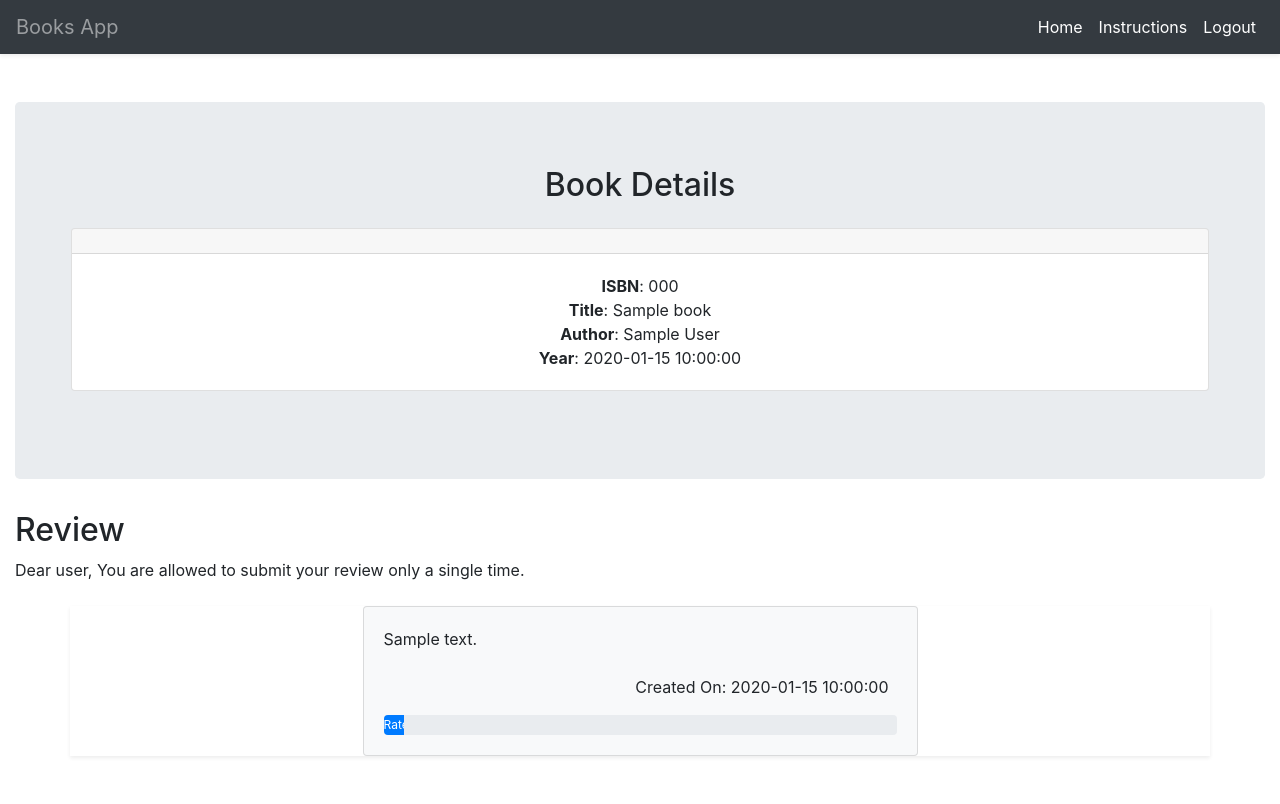
After one commit to devjayantmalik/project1-edx-book-review-website, a Flask app: template templates/details.html in a window 1280 px wide. The commit adds this page. Run offline with Flask 2, Linux system fonts and the light colour scheme; the template is opened without the code that fills it: most values are stand-ins (such as "Sample title", 1, 10 or a date in 2020); some libraries are stand-ins or nearby versions.

Commit message:
finished book detail page and updated header to contain instructions and logout link. Also fixed issues in index page

```diff
--- a/requirements.txt
+++ b/requirements.txt
@@ -1,10 +1,15 @@
+certifi==2019.11.28
+chardet==3.0.4
 click==7.1.1
 Flask==1.1.1
 Flask-Session==0.3.1
 gunicorn==20.0.4
+idna==2.9
 itsdangerous==1.1.0
 Jinja2==2.11.1
 MarkupSafe==1.1.1
 psycopg2-binary==2.8.4
+requests==2.23.0
 SQLAlchemy==1.3.15
+urllib3==1.25.8
 Werkzeug==0.15.6
--- /dev/null
+++ b/templates/details.html
@@ -0,0 +1,79 @@
+{% extends 'layout-user.html' %}
+
+{% block title %} Book Detail {% endblock %}
+
+{% block main %}
+
+<main class="container-fluid my-5">
+    <h1 class="d-none">Book and Reviews</h1>
+    <section class="jumbotron text-center">
+        <h2>Book Details</h2>
+        {% if data.book != None %}
+        <div class="card m-4 text-center">
+            <div class="card-header">
+
+            </div>
+            <div class="card-body">
+                <p class="card-text">
+                    <strong>ISBN</strong>: {{data.book.isbn}} <br />
+                    <strong>Title</strong>: {{data.book.title}} <br />
+                    <strong>Author</strong>: {{data.book.author}} <br />
+                    <strong>Year</strong>: {{data.book.published}} <br />
+                </p>
+            </div>
+        </div>
+        {% else %}
+        <div>
+            <p class="text-center display-3 text-danger">No book found with provided id...</p>
+        </div>
+        {% endif %}
+    </section>
+
+    <section>
+        <h2>Review</h2>
+        <p>Dear user, You are allowed to submit your review only a single time.</p>
+
+        {% if data.review %}
+        <div class="container my-4 shadow-sm">
+            <div class="card w-50 mx-auto bg-light">
+                <div class="card-body">
+                    <p class="card-text">{{data.review.text}}</p>
+                    <p class="text-right p-2 bg-light my-2">Created On: {{data.review.created_on}}</p>
+
+                    <div class="progress" style="height: 20px">
+                        <div class="progress-bar" role="progressbar" style="width: {{data.review.rating}}%" aria-valuenow="{{data.review.rating}}" aria-valuemin="0" aria-valuemax="5">Rated: {{data.review.rating}}</div>
+                    </div>
+                </div>
+            </div>
+        </div>
+        {% else %}
+        <div class="shadow-sm my-4 container">
+            <form action="{{url_for('addReview')}}" method="post">
+                <div class="form-group">
+                    <input name="book-id" type="hidden" value="{{data.book.id}}" />
+                </div>
+
+                <div class="form-inline my-2">
+                    <label for="rating">Select Rating</label>
+                    <select name="rating" id="rating" class="form-control mx-3">
+                        <option value="1">Worst book</option>
+                        <option value="2">Below Average book</option>
+                        <option value="3">Average book</option>
+                        <option value="4">Good book</option>
+                        <option selected value="5">Best book</option>
+                    </select>
+                </div>
+
+                <div class="form-group mt-2">
+                    <label for="review">Enter your review</label>
+                    <textarea class="form-control" name="review" rows="7" maxlength="800" placeholder="Dear user, you enter your thoughts about this book on this page. You are restricted to enter maximum of 800 words."></textarea>
+                </div>
+                <button type="submit" class="btn btn-block btn-primary">Add Review</button>
+            </form>
+        </div>
+        {% endif %}
+    </section>
+
+</main>
+
+{% endblock %}
--- a/templates/widgets/header.html
+++ b/templates/widgets/header.html
@@ -7,16 +7,10 @@
     <nav class="collapse navbar-collapse" id="navItems">
         <ul class="nav navbar-nav ml-auto">
             <li class="nav-item">
-        <a href="#" class="nav-link text-white">Link 1</a>
+                <a href="{{url_for('index')}}" class="nav-link text-white">Home</a>
             </li>
             <li class="nav-item">
-        <a href="#" class="nav-link text-white">Link 1</a>
-      </li>
-      <li class="nav-item">
-        <a href="#" class="nav-link text-white">Link 1</a>
-      </li>
-      <li class="nav-item">
-        <a href="#" class="nav-link text-white">Link 1</a>
+                <a href="{{url_for('instructions')}}" class="nav-link text-white">Instructions</a>
             </li>
             <li class="nav-item">
                 <a href="{{url_for('logout')}}" class="nav-link text-white">Logout</a>
```
Also changed, not shown: templates/index.html (+25 -20 lines), import.py (line endings or trailing spaces). Lines whose indentation alone changed are shown as unchanged.
